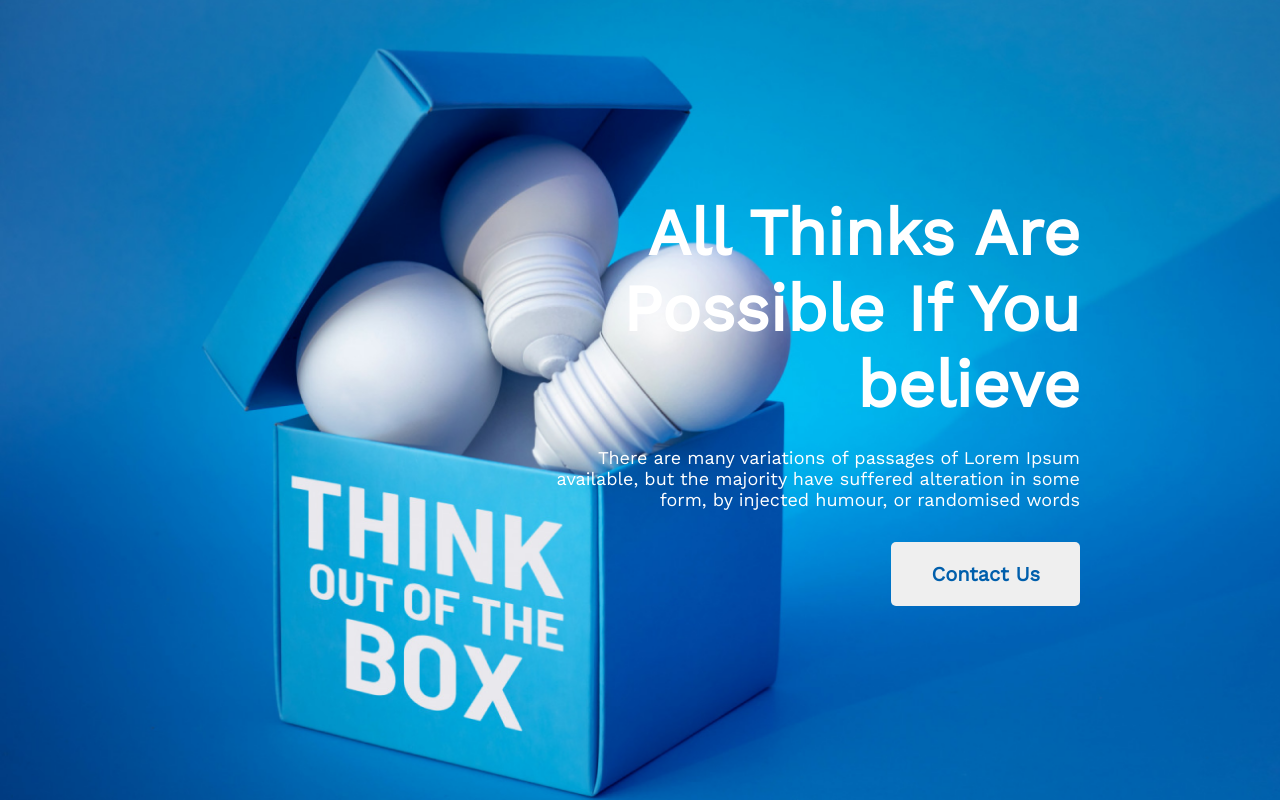
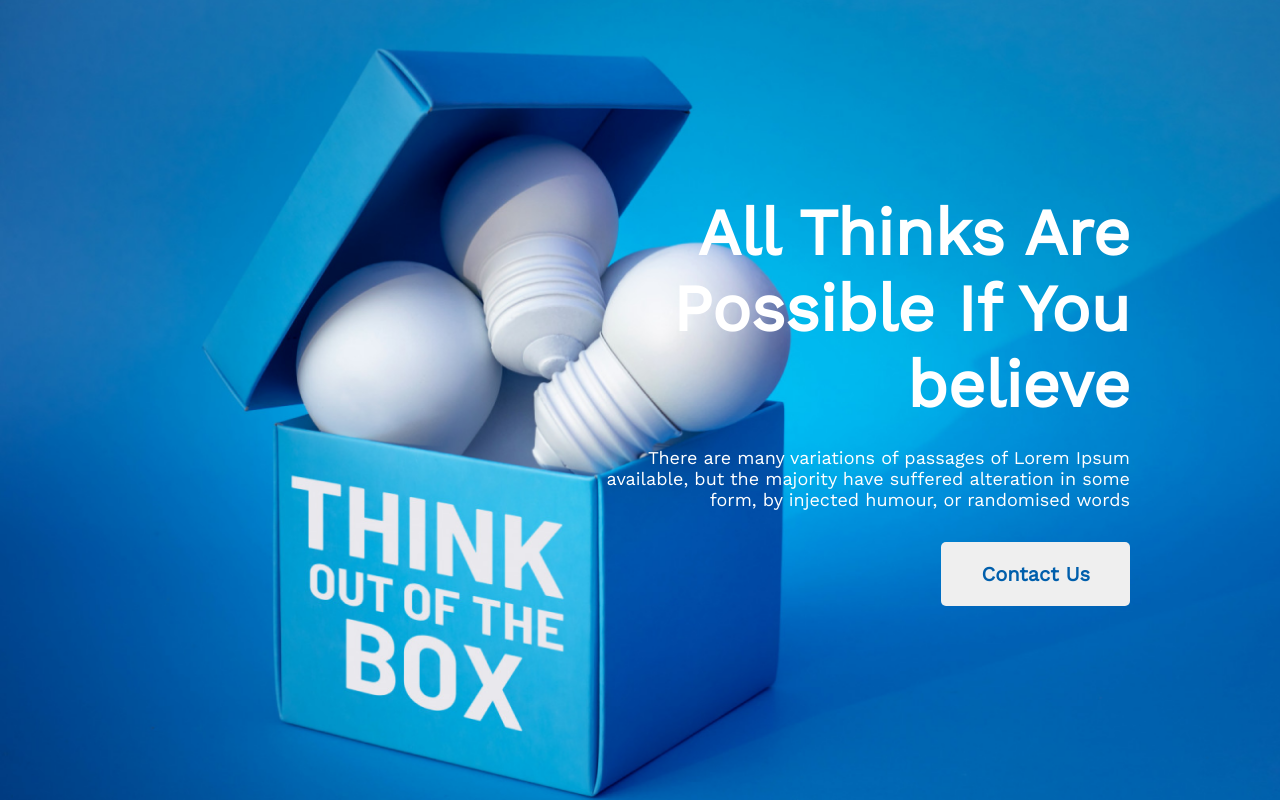
Before and after one commit to hello-ashrafuzzaman/assignment1, a plain HTML site: page index.html in a window 1280 px wide. Shown: the top 800 px of the page. Drawn offline with nearby package versions, Linux system fonts and the light colour scheme.

Commit message:
laptop View Problem solve

```diff
--- a/style/style.css
+++ b/style/style.css
@@ -19,7 +19,7 @@ main {
   justify-content: right;
   align-items: center;
   text-align: right;
-  padding-right: 200px;
+  padding-right: 150px;
   margin-bottom: 133px;
 }
 
```
